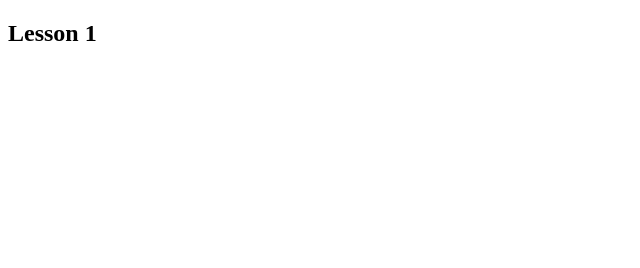
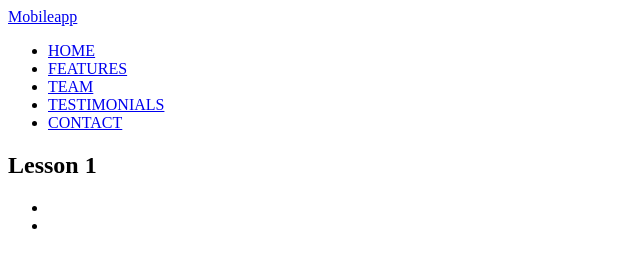
Before and after one commit to Sashkoe/fs-104, a plain HTML site: page index.html in a window 1280 px wide. Shown: the whole page, without its empty margins (0-640 px from the left). Drawn offline with Linux system fonts and the light colour scheme.

Commit message:
Update index.html

```diff
--- a/index.html
+++ b/index.html
@@ -7,10 +7,30 @@
     <link rel="stylesheet" href="css/style.css">
 </head>
 <body>
-  <header></header>
+  <header>
+    <a href="#">Mobileapp</a>
+    <nav>
+        <ul>
+            <li><a href="#">HOME</a></li>
+            <li><a href="#">FEATURES</a></li>
+            <li><a href="#">TEAM</a></li>
+            <li><a href="#">TESTIMONIALS</a></li>
+            <li><a href="#">CONTACT</a></li>
+        </ul>
+        </ul>
+    </nav>
+  </header>
   <main>
     <section>
         <h1>Lesson 1</h1>
+    </section>
+    <section class="video">
+        <h2></h2>
+        <p></p>
+        <ul>
+            <li><a href="#"></a></li>
+            <li><a href="#"></a></li>
+        </ul>
     </section>
   </main>
   <footer></footer>
```
